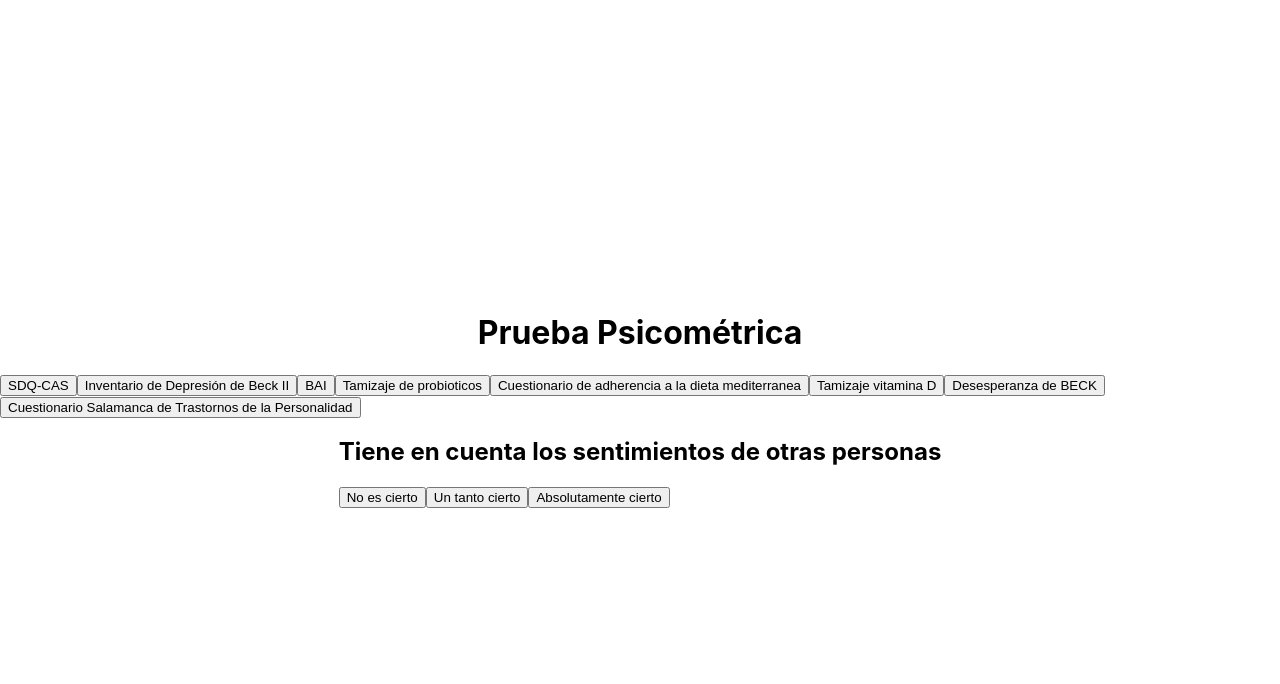
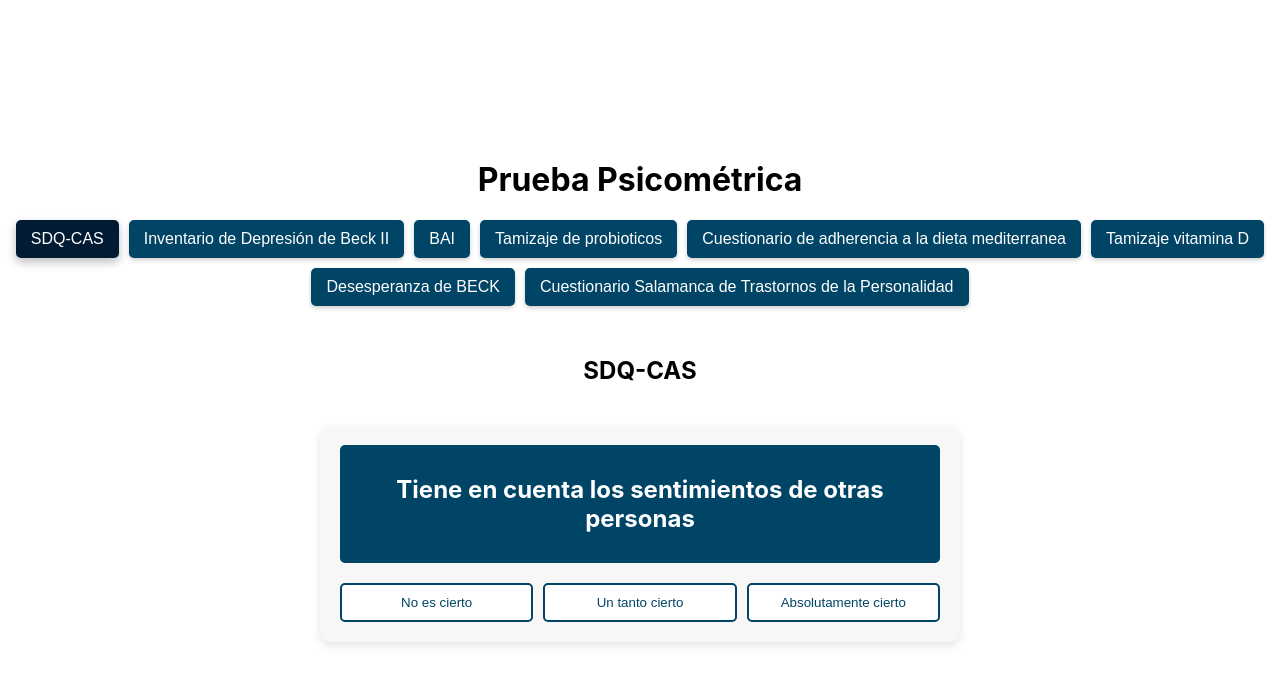
Before and after one commit to AndresQuinto5/Humanamente_Pruebas, a React (Create React App) app: page / in a window 1280 px wide. Both pictures are taken after typing "Sample", "name@example.com", "2020-01-15", "Sample" into the empty fields and a click on the button "Comenzar Pruebas". Shown: the top 684 px of the page. Built offline with nearby package versions, Linux system fonts and the light colour scheme.

Commit message:
[ADD] added cs styles

```diff
--- a/src/App.css
+++ b/src/App.css
@@ -72,3 +72,62 @@ form {
     transform: rotate(360deg);
   }
 }
+
+/* Path: PruebasHumanamente/my-psychometric-test/src/App.css */
+.test-buttons-container {
+  display: flex; /* Utiliza Flexbox para alinear los botones */
+  gap: 10px; /* Espacio entre los botones */
+  justify-content: center; /* Centra los botones horizontalmente */
+  flex-wrap: wrap; /* Permite que los botones se ajusten al tamaño de la pantalla */
+  margin-bottom: 30px; /* Espacio debajo de la barra de botones */
+}
+
+.test-button {
+  padding: 10px 15px;
+  background-color: #004466; /* Azul marino */
+  color: white;
+  border: none;
+  border-radius: 5px;
+  cursor: pointer;
+  transition: background-color 0.3s, transform 0.3s;
+  font-size: 16px;
+  box-shadow: 0px 2px 4px rgba(0, 0, 0, 0.2); /* Sombra para todos los botones */
+  transform: translateY(0); /* Inicio sin transformación en Y */
+}
+
+.test-button[disabled] {
+  background-color: #ccc; /* Gris para botones deshabilitados */
+}
+
+.test-button:not([disabled]):hover {
+  background-color: #003366; /* Azul más claro para hover */
+  transform: scale(1.05); /* Aumenta ligeramente el tamaño */
+  background-color: #0077CC; /* Azul claro para hover y focus */
+}
+
+.test-button:active {
+  transform: translateY(2px); /* Desplaza hacia abajo al hacer clic */
+  box-shadow: 0px 1px 2px rgba(0, 0, 0, 0.2); /* Sombra más pequeña al hacer clic */
+}
+
+.active-test {
+  background-color: #026AA7; /* Azul más oscuro para el test activo */
+  box-shadow: 0px 4px 8px rgba(0, 0, 0, 0.3); /* Sombra más prominente para el test activo */
+}
+.test-button.active-test {
+  background-color: #011b35; /* Azul más oscuro para el test activo */
+  box-shadow: 0px 4px 8px rgba(0, 0, 0, 0.2); /* Sombra para resaltar */
+  animation: pulse-animation 0.9s infinite;
+}
+
+@keyframes pulse-animation {
+  0% {
+    box-shadow: 0px 4px 8px rgba(0, 0, 0, 0.2);
+  }
+  50% {
+    box-shadow: 0px 4px 12px rgba(0, 0, 0, 0.4);
+  }
+  100% {
+    box-shadow: 0px 4px 8px rgba(0, 0, 0, 0.2);
+  }
+}
--- a/src/App.js
+++ b/src/App.js
@@ -22,7 +22,7 @@ function App() {
     nombre: "",
     fechaNacimiento: "",
     email: "",
-    genero: "",
+    // genero: "",
     referente: "",
   });
 
@@ -44,7 +44,6 @@ function App() {
       placeholder: "Correo electrónico",
       errorMessage: "Debe ser una dirección de correo electrónico válida",
       label: "Correo Electrónico",
-      pattern: "^[a-zA-Z0-9._%+-]+@[a-zA-Z0-9.-]+\\.[a-zA-Z]{2,}$",
       required: true,
     },
     {
@@ -119,15 +118,18 @@ function App() {
   };
 
   const renderTestButtons = () => (
-    questionsData.map((test) => (
+    <div className="test-buttons-container">
+      {questionsData.map((test) => (
         <button
           key={test.testId}
+          className={`test-button ${currentTestId === test.testId ? 'active-test' : ''}`}
           disabled={isTestCompleted(test.testId)}
           onClick={() => setCurrentTestId(test.testId)}
         >
           {test.testName || 'Nombre no definido'} {isTestCompleted(test.testId) ? '✓' : ''}
         </button>
-    ))
+      ))}
+    </div>
   );
 
   const goToNextTest = () => {
@@ -174,7 +176,10 @@ function App() {
 const handleSubmit = (e) => {
   e.preventDefault();
   if (e.target.checkValidity()) {
+    addResult("formulario", formValues);
     setFormCompleted(true);
+    console.log("Formulario completado");
+    console.log(formValues);
   } else {
     console.error("El formulario tiene errores");
   }
@@ -206,7 +211,8 @@ if (!formCompleted) {
   return (
     <div className="App">
       <h1>Prueba Psicométrica</h1>
-      <nav>{renderTestButtons()}</nav>
+      {renderTestButtons()}
+      <h2>{currentTestId && questionsData.find(test => test.testId === currentTestId)?.testName}</h2>
       {loading ? (
         <p>Cargando...</p>
       ) : (
--- a/src/Components/FormInput.jsx
+++ b/src/Components/FormInput.jsx
@@ -11,12 +11,22 @@ const handleFocus = (e) => {
 
 const handleBlur = (e) => {
   setFocused(e.target.checkValidity());
+
+  // Si el tipo de input es "email", realiza la validación adicional
+  if (inputProps.type === "email" && !validateEmail(e.target.value)) {
+    e.target.setCustomValidity(errorMessage);
+  } else {
+    e.target.setCustomValidity("");
+  }
+
 };
 
 const validateEmail = (email) => {
+  // Esta es la expresión regular para validar el correo electrónico.
   const re = /^[a-zA-Z0-9._%+-]+@[a-zA-Z0-9.-]+\.[a-zA-Z]{2,4}$/;
   return re.test(String(email).toLowerCase());
 };
+
 
 if (inputProps.type === "email") {
   return (
--- /dev/null
+++ b/src/Components/Question.css
@@ -0,0 +1,43 @@
+.question-container {
+    background-color: #f7f7f7; /* Light grey background */
+    padding: 20px;
+    border-radius: 10px;
+    box-shadow: 0px 4px 8px rgba(0, 0, 0, 0.1);
+    margin: 20px auto; /* Centering the container */
+    max-width: 600px; /* Max width can be adjusted as needed */
+    width: 100%;
+  }
+
+  .question-statement {
+    color: #333333;
+    text-align: center; /* Centering the statement */
+    margin-bottom: 20px;
+    background-color: #004466; /* Dark blue background like in the image */
+    color: white; /* White text */
+    padding: 10px;
+    border-radius: 5px;
+  }
+
+  .options-container {
+    display: grid;
+    grid-template-columns: repeat(auto-fit, minmax(150px, 1fr)); /* Creates a responsive grid */
+    gap: 10px;
+    margin-top: 20px;
+  }
+
+  .option-button {
+    background-color: white;
+    color: #004466; /* Dark blue text */
+    padding: 10px;
+    border: 2px solid #004466; /* Dark blue border */
+    border-radius: 5px;
+    cursor: pointer;
+    transition: all 0.3s;
+  }
+
+  .option-button:hover {
+    background-color: #004466; /* Dark blue background for hover */
+    color: white; /* White text for hover */
+  }
+
+  /* ...rest of your styles... */
--- a/src/Components/Question.js
+++ b/src/Components/Question.js
@@ -1,19 +1,25 @@
 import React from 'react';
+import './Question.css';
 
 function Question({ question, handleAnswerClick }) {
-    return (
-      <div>
+  return (
+    <div className="question-container">
+      <div className="question-statement">
         <h2>{question.statement}</h2>
+      </div>
+      <div className="options-container">
         {question.options.map((option, index) => (
           <button
             key={index}
-            onClick={() => handleAnswerClick(question.reversePoints ? question.points[2 - index] : question.points[index])}
+            className="option-button"
+            onClick={() => handleAnswerClick(question.points[index])}
           >
             {option}
           </button>
         ))}
       </div>
-    );
-  }
+    </div>
+  );
+}
 
   export default Question;
```
Lines whose indentation alone changed are shown as unchanged.
